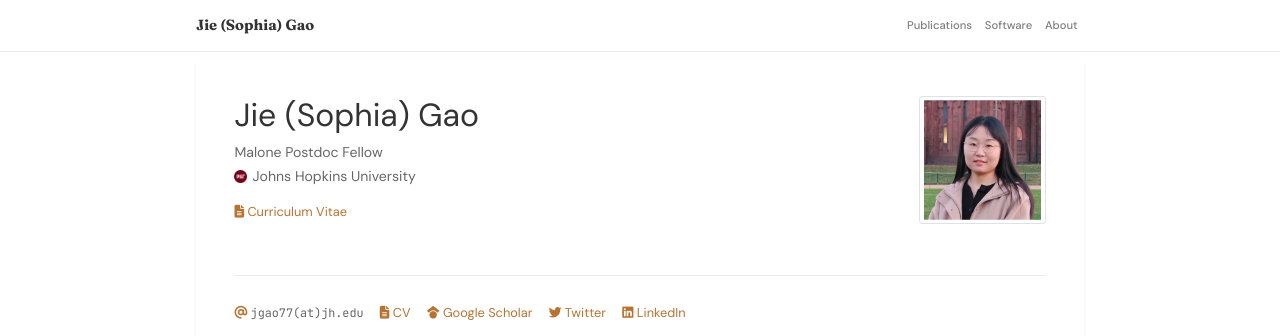
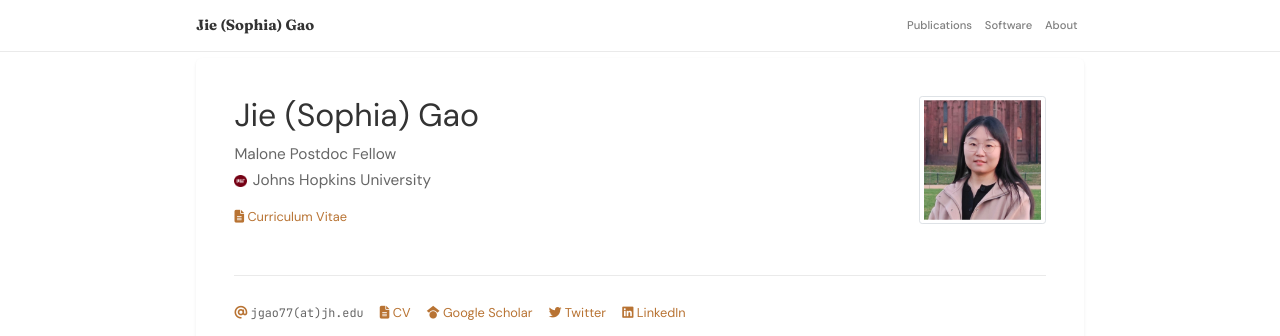
Before and after one commit to gaojie058/gaojie058.github.io, a Jekyll site: the page built from index_layout2.html, in a window 1280 px wide. Shown: the top 336 px of the page. Built offline with Jekyll 4.4.1, drawn with Linux system fonts in a browser that asks for light colours; nearby versions of some CDN libraries; a style sheet for code colours, icons or effects is not loaded.

Commit message:
Further enlarge sidebar elements

```diff
--- a/assets/css/global.css
+++ b/assets/css/global.css
@@ -151,7 +151,7 @@
     border-radius: 0.75rem;
     overflow: hidden;
     margin-bottom: 1rem;
-    max-width: 220px;
+    max-width: 240px;
     margin-left: auto;
     margin-right: auto;
 }
@@ -164,7 +164,7 @@
 
 .profile-name-serif {
     font-family: var(--font-heading);
-    font-size: 1.85rem;
+    font-size: 2.1rem;
     font-weight: 600;
     color: var(--color-text);
 }
@@ -178,7 +178,7 @@
 }
 
 .name-fun-fact {
-    font-size: 0.9rem;
+    font-size: 1rem;
     color: var(--color-muted);
     font-style: italic;
     margin: 0.3rem 0 0 0;
@@ -187,7 +187,7 @@
 
 .text-profile-position,
 .text-profile-bio {
-    font-size: 1.1rem;
+    font-size: 1.2rem;
     color: var(--color-muted);
 }
 
```
